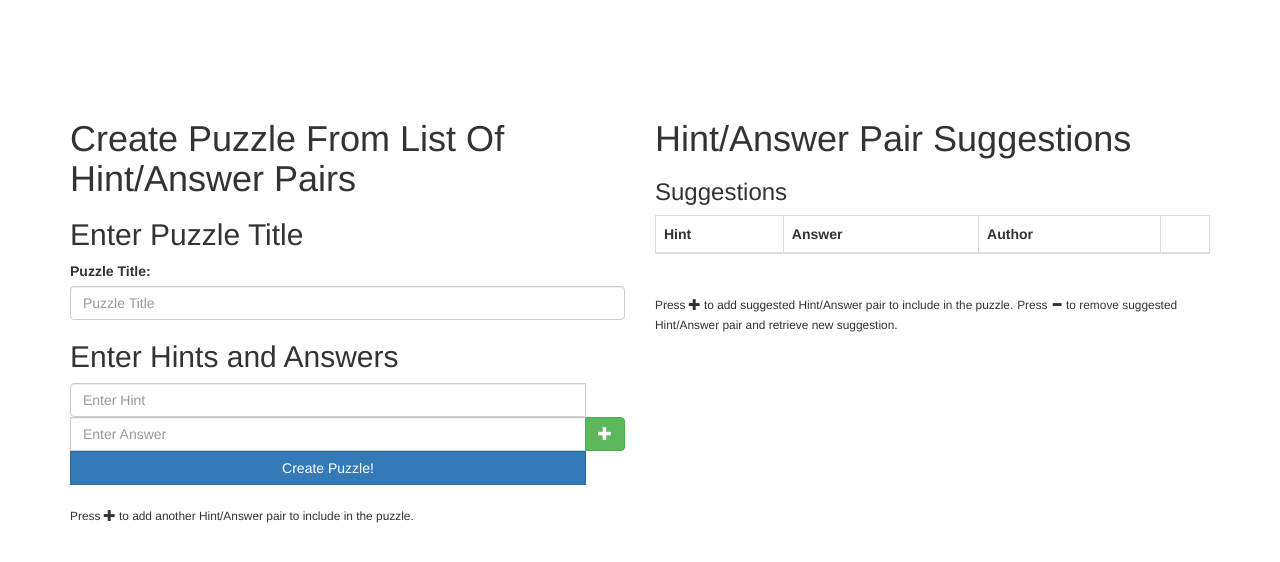
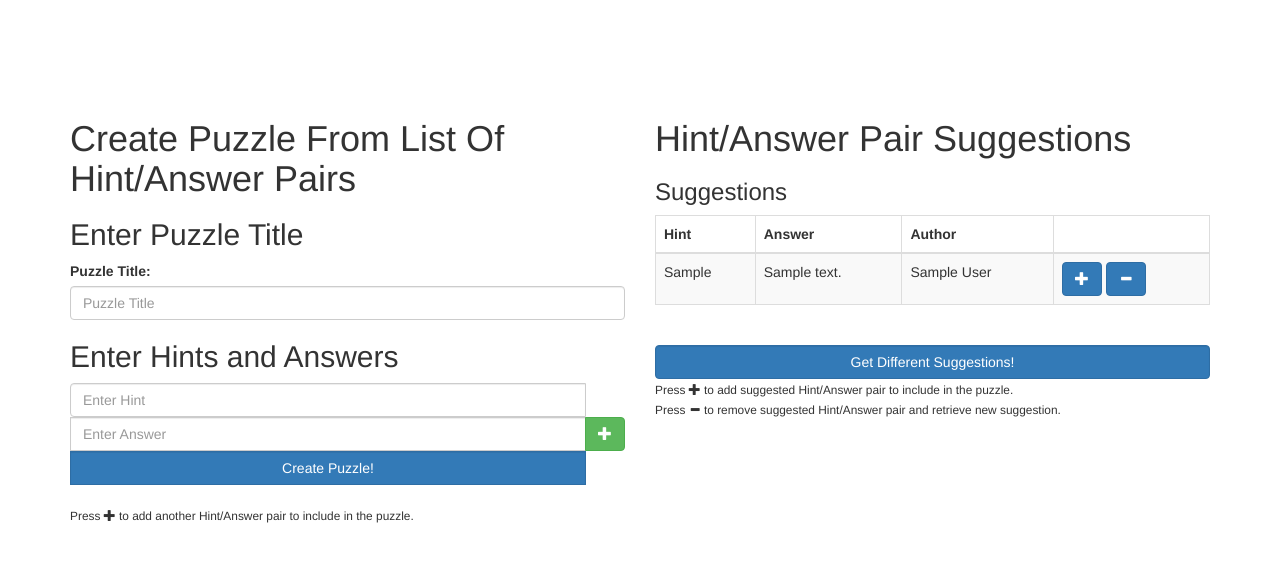
Before and after one commit to A-star-vengers/xword, a Flask app: page /create_puzzle in a window 1280 px wide. Shown: the part 51-613 px from the top of the page. Run offline with Flask 2, Linux system fonts and the light colour scheme; the visitor is signed in with stand-in values (Sample User, id 1); tables that the repository leaves empty hold one stand-in row (values such as "Sample post"); lists and menus that the app fills with data are empty; some libraries are stand-ins or nearby versions.

Commit message:
More work towards hint/answer pair suggestions.

```diff
--- a/app/static/js/create_puzzle.js
+++ b/app/static/js/create_puzzle.js
@@ -25,9 +25,9 @@ $(function()
         var test = $(this).parents('.entry:first')[0];
         if ( test.suggestion )
         {
-            console.log(test.hint);
-            console.log(test.answer);
-            console.log(test.author);
+            //console.log(test.hint);
+            //console.log(test.answer);
+            //console.log(test.author);
             // Clone the item back into the suggestion table
             var suggestForm = $('tbody');
 
@@ -109,10 +109,83 @@ $(function()
         // Update the suggestion table with new suggestions
     }).on('click', '.btn-small.btn-remove', function(e)
     {
-        //Remove the suggestion and retrieve a new one
+        e.preventDefault();
+
         $(this).parents('tr').remove();
 
-        //Send ajax query containing GET request with removed suggestion
-        //as well as number of new suggestions to retrieve
+        $.ajax({
+                url : '/suggests',
+                type : 'GET',
+                data : 'num_suggests=1',
+                success : function(data)
+                        {
+                            var suggestForm = $('tbody');
+
+                            var json_hints = JSON.parse(data);
+
+                            for (var hint_num in json_hints)
+                            {
+                                var suggest = json_hints[hint_num];
+
+                                suggestForm.append(
+                                    '<tr>' +
+                                        '<td>' + suggest['hint'] + '</td>' +
+                                        '<td>' + suggest['answer'] + '</td>' +
+                                        '<td>' + suggest['author'] + '</td>' +
+                                        '<td class="td-actions">' +
+                                            '<a href="javascript:;" class="btn btn-small btn-primary btn-add">' +
+                                                '<span class="glyphicon glyphicon-plus"></span>' +
+                                            '</a>' +
+                                            '<a href="javascript:;" class="btn btn-small btn-primary btn-remove">' +
+                                                '<span class="glyphicon glyphicon-minus"></span>' +
+                                            '</a>' +
+
+                                        '</td>' +
+                                    '</tr>'
+                                );
+                            }
+                        }
+            });
+    }).on('click', '#new_suggests', function(e)
+    {
+        $.ajax({
+            url : '/suggests',
+            type : 'GET',
+            data : 'num_suggests=6',
+            success : function(data)
+                    {
+                        $('tbody').empty();
+
+                        var suggestForm = $('tbody');
+
+                        var json_hints = JSON.parse(data);
+
+                        //console.log(json_hints);
+
+                        for (var hint_num in json_hints)
+                        {
+                            var suggest = json_hints[hint_num];
+
+                            //console.log(suggest);
+
+                            suggestForm.append(
+                                '<tr>' +
+                                    '<td>' + suggest['hint'] + '</td>' +
+                                    '<td>' + suggest['answer'] + '</td>' +
+                                    '<td>' + suggest['author'] + '</td>' +
+                                    '<td class="td-actions">' +
+                                        '<a href="javascript:;" class="btn btn-small btn-primary btn-add">' +
+                                            '<span class="glyphicon glyphicon-plus"></span>' +
+                                        '</a>' +
+                                        '<a href="javascript:;" class="btn btn-small btn-primary btn-remove">' +
+                                            '<span class="glyphicon glyphicon-minus"></span>' +
+                                        '</a>' +
+
+                                    '</td>' +
+                                '</tr>'
+                            );
+                        }
+                    }
+        });
     });
 });
--- a/app/templates/create_puzzle.html
+++ b/app/templates/create_puzzle.html
@@ -54,6 +54,21 @@
                             </tr>
                         </thead>
                         <tbody>
+                            {% for suggestion in suggestions %}
+                                <tr>
+                                    <td>{{ suggestion.hint }}</td>
+                                    <td>{{ suggestion.answer }}</td>
+                                    <td>{{ suggestion.author }}</td>
+                                    <td class="td-actions">
+                                        <a href="javascript:;" class="btn btn-small btn-primary btn-add">
+                                            <span class="glyphicon glyphicon-plus"></span>
+                                        </a>
+                                        <a href="javascript:;" class="btn btn-small btn-primary btn-remove">
+                                            <span class="glyphicon glyphicon-minus"></span>
+                                        </a>
+                                    </td>
+                                </tr>
+                            {% endfor %}
                         <!--
                             <tr>
                                 <td>An economic system in which the central government controls, owns factories, farms and offices</td>
@@ -98,7 +113,10 @@
                         </tbody>
                     </table>
                     <br>
+                    <input type="submit" name="new_suggests" id="new_suggests" class="form-control btn btn-primary" value="Get Different Suggestions!">
+                    <br>
                     <small>Press <span class="glyphicon glyphicon-plus gs"></span> to add suggested Hint/Answer pair to include in the puzzle.</small>
+                    <br>
                     <small>Press <span class="glyphicon glyphicon-minus gs"></span> to remove suggested Hint/Answer pair and retrieve new suggestion.</small>
                     </div>
                 </div>
--- a/app/views.py
+++ b/app/views.py
@@ -9,6 +9,7 @@ from app.puzzle.crossword import Crossword
 from functools import wraps
 from os import urandom
 import random
+import json
 
 register_form = ['username', 'email', 'password', 'confirm']
 login_form = ['username', 'password']
@@ -218,12 +219,91 @@ def browse_puzzles(page):
         return render_template('browse_puzzles.html', paginated=paginated)
 
 
+@app.route("/suggests", methods=['GET'])
+@login_required
+def suggests():
+
+    num_suggests = int(request.args.get('num_suggests', 0))
+
+    if num_suggests == 0:
+        return json.dumps({})
+
+    # Could also add another get parameter to ensure that we do
+    # not return hints we have already suggested
+
+    ids = set(map(lambda x: x[0],
+                  HintAnswerPair.query.with_entities(
+                  HintAnswerPair.haid).all()
+                  )
+              )
+
+    if len(ids) >= num_suggests:
+        samples = random.sample(ids, num_suggests)
+    else:
+        samples = ids
+
+    uid = HintAnswerPair.query[0].author
+    username = User.query.filter_by(uid=uid).first().uname
+
+    pairs = HintAnswerPair.query.filter(HintAnswerPair.haid.in_(samples))
+
+    suggestions = []
+
+    for pair in pairs:
+
+        username = User.query.filter_by(uid=pair.author).first().uname
+
+        suggestions.append(
+            {
+                "hint": pair.hint,
+                "answer": pair.answer,
+                "author": username,
+            }
+        )
+
+    return json.dumps(suggestions)
+
+
 @app.route("/create_puzzle", methods=['GET', 'POST'])
 @login_required
 def create_puzzle():
 
     if request.method == 'GET':
-        return render_template('create_puzzle.html')
+
+        # Initialize suggestions with 6 Hint/Answer pairs
+        # randomly chosen from the Hint/Answer pair table
+
+        ids = set(map(lambda x: x[0],
+                      HintAnswerPair.query.with_entities(
+                      HintAnswerPair.haid).all()
+                      )
+                  )
+
+        if len(ids) >= 6:
+            samples = random.sample(ids, 6)
+        else:
+            samples = ids
+
+        uid = HintAnswerPair.query[0].author
+        username = User.query.filter_by(uid=uid).first().uname
+
+        pairs = HintAnswerPair.query.filter(HintAnswerPair.haid.in_(samples))
+
+        suggestions = []
+
+        for pair in pairs:
+
+            username = User.query.filter_by(uid=pair.author).first().uname
+
+            suggestions.append(
+                {
+                    "hint": pair.hint,
+                    "answer": pair.answer,
+                    "author": username,
+                }
+            )
+
+        return render_template('create_puzzle.html', suggestions=suggestions)
 
     if request.method == 'POST':
         post_params = request.form.to_dict()
```
